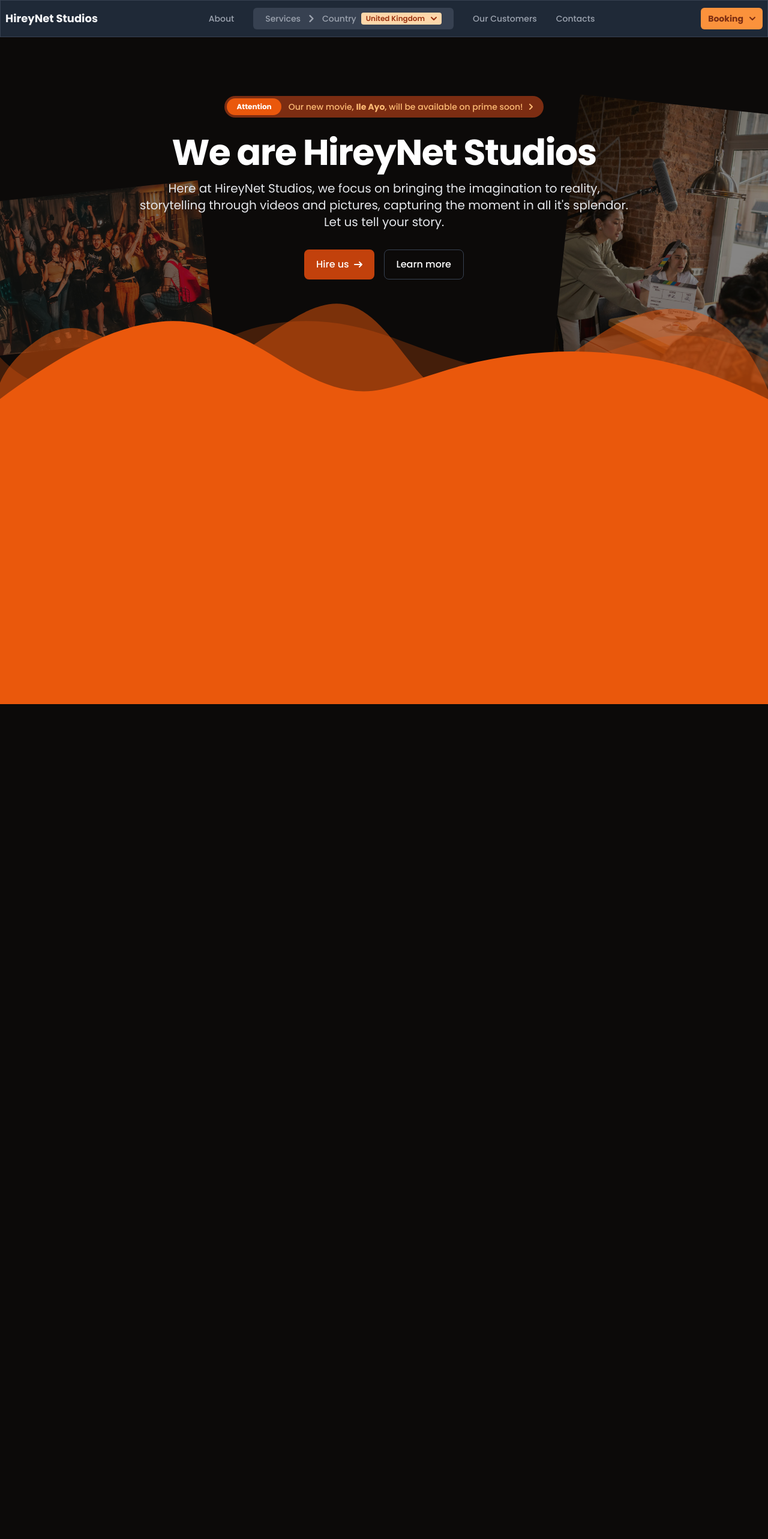
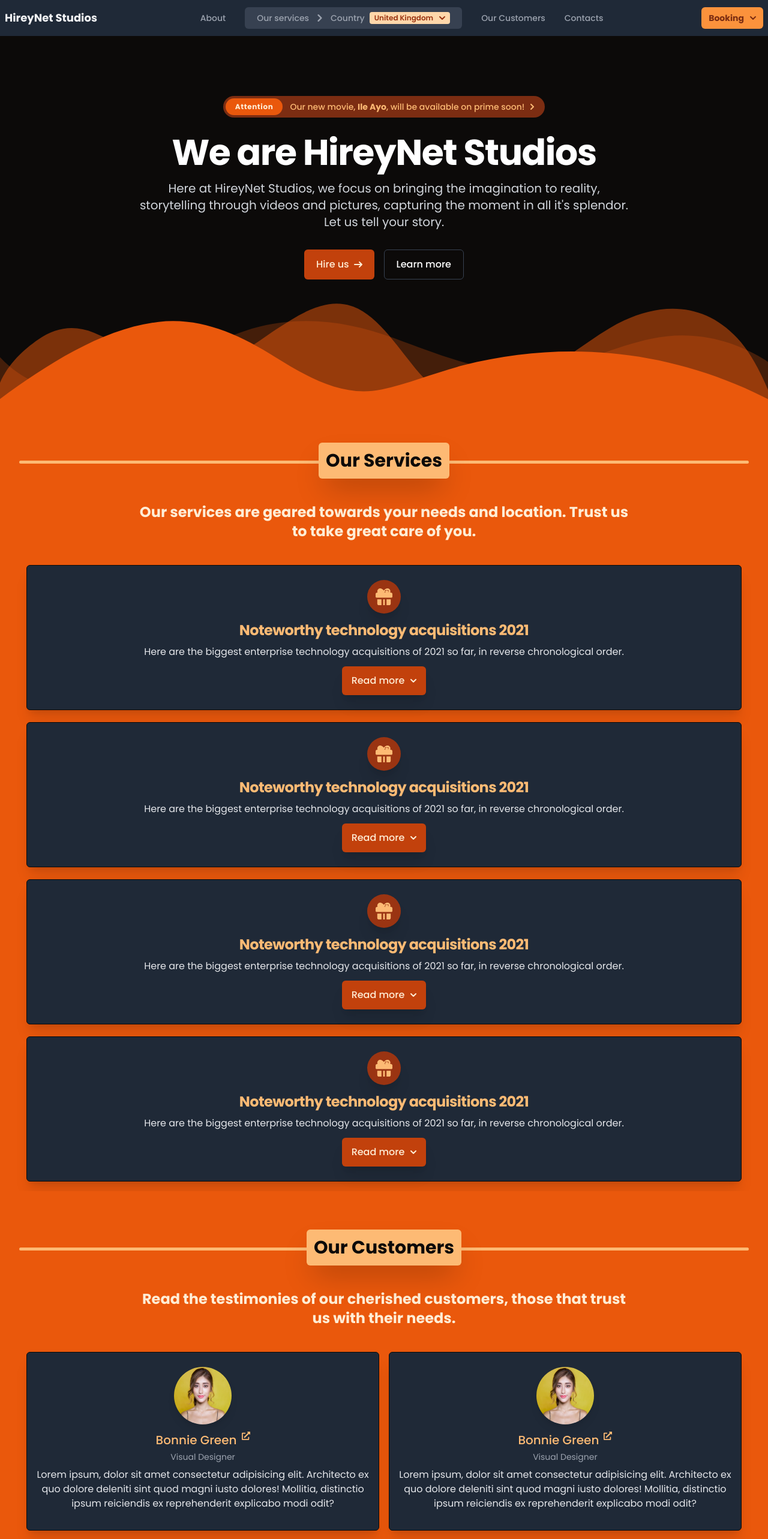
Before and after one commit to naijadeveloper/hirenet-studios-info, a Next.js app: page / in a window 1280 px wide. Shown: the top 2566 px of the page at 60% size. Before the commit the page ends 1174 px from the top, so only its background shows below. Built offline with nearby package versions, Linux system fonts and the light colour scheme.

Commit message:
services section & customers section

```diff
--- a/package.json
+++ b/package.json
@@ -15,6 +15,7 @@
     "next": "14.1.0",
     "react": "^18",
     "react-dom": "^18",
+    "react-icons": "^5.0.1",
     "tailwind-merge": "^2.2.1",
     "tailwindcss-animate": "^1.0.7"
   },
--- a/src/app/page.tsx
+++ b/src/app/page.tsx
@@ -3,6 +3,8 @@
 import PageHeader from "@/app/page_sections/header";
 import AboutSection from "./page_sections/about";
 import ServicesSection from "./page_sections/services";
+import CustomersSection from "./page_sections/customers";
+import ContactsSection from "./page_sections/contacts";
 
 export default function Home() {
   return (
@@ -13,6 +15,8 @@
       <main>
         <AboutSection />
         <ServicesSection />
+        <CustomersSection />
+        {/* <ContactsSection /> */}
       </main>
     </>
   );
--- a/src/app/page_sections/about.tsx
+++ b/src/app/page_sections/about.tsx
@@ -1,10 +1,10 @@
 export default function AboutSection() {
   return (
-    <section className="relative pt-24 px-4 pb-36 overflow-hidden">
+    <section id="about" className="relative pt-24 px-4 pb-36 overflow-hidden">
       <div className="py-8 px-4 mx-auto max-w-screen-xl text-center md:py-16">
         <button className="inline-flex justify-between items-center py-1 px-1 pe-4 mb-7 text-sm rounded-full bg-orange-900 text-orange-300 hover:bg-orange-800">
-          <span className="text-xs bg-orange-600 rounded-full text-white px-4 py-1.5 me-3 max-md:hidden">
-            <b>Attention</b>
+          <span className="text-xs bg-orange-600 rounded-full text-orange-100 font-bold tracking-wider px-4 py-1.5 me-3 max-md:hidden">
+            Attention
           </span>{" "}
           <span className="text-sm font-medium max-md:pl-2">
             Our new movie, <b>Ile Ayo</b>, will be available on prime soon!
@@ -25,19 +25,16 @@
             />
           </svg>
         </button>
-        <h1 className="mb-4 text-4xl font-extrabold tracking-tight leading-none md:text-5xl lg:text-6xl text-white">
+        <h2 className="mb-4 text-4xl font-extrabold tracking-tight leading-none md:text-5xl lg:text-6xl text-white">
           We are HireyNet Studios
-        </h1>
-        <p className="mb-8 text-lg font-normal lg:text-xl sm:px-16 lg:px-48 text-gray-200">
+        </h2>
+        <p className="mb-8 text-lg font-normal lg:text-xl sm:px-16 lg:px-48 text-gray-300">
           Here at HireyNet Studios, we focus on bringing the imagination to
           reality, storytelling through videos and pictures, capturing the
           moment in all it's splendor. Let us tell your story.
         </p>
         <div className="flex flex-col space-y-4 sm:flex-row sm:justify-center sm:space-y-0">
-          <a
-            href="#"
-            className="inline-flex justify-center items-center py-3 px-5 text-base font-medium text-center text-white rounded-lg bg-orange-700 hover:bg-orange-800 focus:ring-4 focus:ring-blue-900"
-          >
+          <button className="inline-flex justify-center items-center py-3 px-5 text-base font-medium text-center text-orange-100 rounded-md bg-orange-700 hover:bg-orange-800 focus:ring-4 focus:ring-orange-900">
             Hire us
             <svg
               className="w-3.5 h-3.5 ms-2 rtl:rotate-180"
@@ -54,17 +51,14 @@
                 d="M1 5h12m0 0L9 1m4 4L9 9"
               />
             </svg>
-          </a>
-          <a
-            href="#"
-            className="inline-flex justify-center items-center py-3 px-5 sm:ms-4 text-base font-medium text-center rounded-lg border focus:ring-4 text-white border-gray-700 hover:bg-gray-700 focus:ring-gray-800"
-          >
+          </button>
+          <button className="inline-flex justify-center items-center py-3 px-5 sm:ms-4 text-base font-medium text-center rounded-md border focus:ring-4 text-white border-gray-700 hover:bg-gray-700 focus:ring-gray-800">
             Learn more
-          </a>
+          </button>
         </div>
       </div>
       {/* images of crew */}
-      <div className="max-lg:hidden">
+      {/* <div className="max-lg:hidden">
         <img
           className="-z-10 absolute top-80 -left-10 w-[30%] -rotate-6 opacity-50"
           src="/images/crew1.jpg"
@@ -76,7 +70,7 @@
           src="/images/crew2.jpg"
           alt="crew members"
         />
-      </div>
+      </div> */}
       {/* wavy divider */}
       <div className="absolute bottom-0 left-0 overflow-hidden w-full rotate-180">
         <svg
--- /dev/null
+++ b/src/app/page_sections/contacts.tsx
@@ -0,0 +1,53 @@
+export default function ContactsSection() {
+  return (
+    <section
+      id="contacts"
+      className="relative min-h-[500px] bg-primary pt-8 pb-4 px-4 flex flex-col items-center"
+    >
+      <div className="w-full max-w-sm p-4 rounded-md bg-gray-800 shadow sm:p-6 md:p-8">
+        <form className="space-y-6" action="#">
+          <h5 className="text-xl font-medium text-white">Reach out to us</h5>
+          <div className="relative z-0 w-full mb-5 group">
+            <input
+              type="email"
+              name="floating_email"
+              id="floating_email"
+              className="block py-2.5 px-0 w-full text-sm bg-transparent border-0 border-b-2 appearance-none text-white border-gray-600 focus:border-orange-500 focus:outline-none focus:ring-0 peer"
+              placeholder=" "
+              required
+            />
+            <label
+              htmlFor="floating_email"
+              className="peer-focus:font-medium absolute text-sm text-gray-400 duration-300 transform -translate-y-6 scale-75 top-3 -z-10 origin-[0] peer-focus:start-0 rtl:peer-focus:translate-x-1/4 rtl:peer-focus:left-auto peer-focus:text-orange-500 peer-placeholder-shown:scale-100 peer-placeholder-shown:translate-y-0 peer-focus:scale-75 peer-focus:-translate-y-6"
+            >
+              Email address
+            </label>
+          </div>
+
+          <div className="relative z-0 w-full mb-5 group">
+            <input
+              type="text"
+              name="message"
+              id="message"
+              className="block py-2.5 px-0 w-full text-sm bg-transparent border-0 border-b-2 appearance-none text-white border-gray-600 focus:border-orange-500 focus:outline-none focus:ring-0 peer"
+              placeholder=" "
+              required
+            />
+            <label
+              htmlFor="message"
+              className="peer-focus:font-medium absolute text-sm text-gray-400 duration-300 transform -translate-y-6 scale-75 top-3 -z-10 origin-[0] peer-focus:start-0 rtl:peer-focus:translate-x-1/4 rtl:peer-focus:left-auto peer-focus:text-orange-500 peer-placeholder-shown:scale-100 peer-placeholder-shown:translate-y-0 peer-focus:scale-75 peer-focus:-translate-y-6"
+            >
+              Your message
+            </label>
+          </div>
+          <button
+            type="submit"
+            className="w-full text-white focus:ring-4 focus:outline-none font-medium rounded-md text-sm px-5 py-2.5 text-center bg-gray-600 hover:bg-gray-700 focus:ring-gray-800"
+          >
+            Connect
+          </button>
+        </form>
+      </div>
+    </section>
+  );
+}
--- /dev/null
+++ b/src/app/page_sections/customers.tsx
@@ -0,0 +1,54 @@
+import Link from "next/link";
+import { FaExternalLinkAlt } from "react-icons/fa";
+
+export default function CustomersSection() {
+  return (
+    <section
+      id="services"
+      className="min-h-[500px] bg-primary pt-12 pb-4 px-4 md:px-8"
+    >
+      <h3 className="relative mx-auto text-center my-4 text-3xl">
+        <span className="z-20 relative inline-flex items-center justify-center text-background font-bold bg-orange-300 p-3 rounded-md shadow-2xl">
+          Our Customers
+        </span>
+        <div className="absolute top-2/4 w-full h-[5px] bg-orange-300 rounded-lg"></div>
+      </h3>
+
+      <p className="mb-8 mt-10 text-xl text-center font-bold lg:text-2xl sm:px-16 lg:px-48 text-orange-100">
+        Read the testimonies of our cherished customers, those that trust us
+        with their needs.
+      </p>
+
+      <ul className="mt-10 md:w-[98%] mx-auto grid md:grid-cols-2 gap-4">
+        {Array(4)
+          .fill(0)
+          .map((item, index) => (
+            <li
+              key={index}
+              className="w-full rounded-md bg-gray-800 px-3 py-6 border border-background shadow-xl"
+            >
+              <div className="flex flex-col items-center text-center">
+                <img
+                  className="w-24 h-24 mb-3 rounded-full shadow-lg"
+                  src="/images/avatar1.jpg"
+                  alt="Bonnie image"
+                />
+                <h4 className="mb-1 text-xl font-medium text-orange-300">
+                  <Link href="#" className="flex gap-x-2">
+                    <span>Bonnie Green</span> <FaExternalLinkAlt size={14} />
+                  </Link>
+                </h4>
+                <span className="text-sm text-gray-400">Visual Designer</span>
+                <span className="text-base my-2 text-gray-200">
+                  Lorem ipsum, dolor sit amet consectetur adipisicing elit.
+                  Architecto ex quo dolore deleniti sint quod magni iusto
+                  dolores! Mollitia, distinctio ipsum reiciendis ex
+                  reprehenderit explicabo modi odit?
+                </span>
+              </div>
+            </li>
+          ))}
+      </ul>
+    </section>
+  );
+}
--- a/src/app/page_sections/header.tsx
+++ b/src/app/page_sections/header.tsx
@@ -23,7 +23,7 @@
         setCountryDropdown(false);
         setDropdownBooking(false);
       }}
-      className="py-3 text-gray-700 border border-gray-700 bg-gray-800 md:px-2"
+      className="py-3 text-gray-700 bg-gray-800 md:px-2"
       aria-label="Menu"
     >
       <div className="flex flex-col items-center justify-center lg:flex-row">
@@ -77,7 +77,7 @@
             <li>
               <div className="flex items-center">
                 <span className="flex font-medium text-base text-gray-400 hover:text-white p-2 py-4 md:text-sm md:p-0 md:mx-2 max-md:hover:bg-gray-700 max-md:group-hover:text-white cursor-pointer">
-                  Services
+                  Our services
                 </span>
               </div>
             </li>
--- a/src/app/page_sections/services.tsx
+++ b/src/app/page_sections/services.tsx
@@ -1,3 +1,74 @@
+import { MdArrowDownward } from "react-icons/md";
+import { IoMdArrowDown } from "react-icons/io";
+
 export default function ServicesSection() {
-  return <div className="h-[500px] bg-primary"></div>;
+  return (
+    <section
+      id="services"
+      className="min-h-[500px] bg-primary pt-12 pb-4 px-4 md:px-8"
+    >
+      <h3 className="relative mx-auto text-center my-4 text-3xl">
+        <span className="z-20 relative inline-flex items-center justify-center text-background font-bold bg-orange-300 p-3 rounded-md shadow-2xl">
+          Our Services
+        </span>
+        <div className="absolute top-2/4 w-full h-[5px] bg-orange-300 rounded-lg"></div>
+      </h3>
+
+      <p className="mb-8 mt-10 text-xl text-center font-bold lg:text-2xl sm:px-16 lg:px-48 text-orange-100">
+        Our services are geared towards your needs and location. Trust us to
+        take great care of you.
+      </p>
+
+      <ul className="mt-10 space-y-5 md:w-[98%] mx-auto">
+        {/*grid md:grid-cols-2 lg:grid-cols-3 gap-4*/}
+        {Array(4)
+          .fill(0)
+          .map((item, index) => (
+            <li
+              key={index}
+              className="py-6 px-3 rounded-md bg-gray-800 border border-background shadow-xl flex flex-col items-center"
+            >
+              <div className="mb-3 rounded-full flex items-center justify-center bg-orange-800 w-14 h-14 shadow-xl">
+                <svg
+                  className="w-7 h-7 text-orange-300"
+                  aria-hidden="true"
+                  xmlns="http://www.w3.org/2000/svg"
+                  fill="currentColor"
+                  viewBox="0 0 20 20"
+                >
+                  <path d="M18 5h-.7c.229-.467.349-.98.351-1.5a3.5 3.5 0 0 0-3.5-3.5c-1.717 0-3.215 1.2-4.331 2.481C8.4.842 6.949 0 5.5 0A3.5 3.5 0 0 0 2 3.5c.003.52.123 1.033.351 1.5H2a2 2 0 0 0-2 2v3a1 1 0 0 0 1 1h18a1 1 0 0 0 1-1V7a2 2 0 0 0-2-2ZM8.058 5h4.5a1.5 1.5 0 0 1 0-3c.9 0 2 .754 3.092 2.122-.219.337-.392.635-.534.878Zm6.1 0h-3.742c.933-1.368 2.371-3 3.739-3a1.5 1.5 0 0 1 0 3h.003ZM11 13H9v7h2v-7Zm-4 0H2v5a2 2 0 0 0 2 2h3v-7Zm6 0v7h3a2 2 0 0 0 2-2v-5h-5Z" />
+                </svg>
+              </div>
+              <h4 className="mb-2 text-2xl text-center font-bold tracking-tight text-orange-300">
+                Noteworthy technology acquisitions 2021
+              </h4>
+
+              <p className="font-normal text-gray-200 text-center">
+                Here are the biggest enterprise technology acquisitions of 2021
+                so far, in reverse chronological order.
+              </p>
+
+              <button className="mt-3 inline-flex justify-center items-center py-3 px-4 text-base font-medium text-center text-orange-100 rounded-md bg-orange-700 hover:bg-orange-800 focus:ring-4 focus:ring-orange-900 shadow-xl">
+                Read more
+                <svg
+                  className="w-2.5 h-2.5 ms-2.5"
+                  aria-hidden="true"
+                  xmlns="http://www.w3.org/2000/svg"
+                  fill="none"
+                  viewBox="0 0 10 6"
+                >
+                  <path
+                    stroke="currentColor"
+                    strokeLinecap="round"
+                    strokeLinejoin="round"
+                    strokeWidth="2"
+                    d="m1 1 4 4 4-4"
+                  />
+                </svg>
+              </button>
+            </li>
+          ))}
+      </ul>
+    </section>
+  );
 }
```
Also changed, not shown: public/images/avatar1.jpg (added), 1 other file (tests, documents, lock files or other folders).
